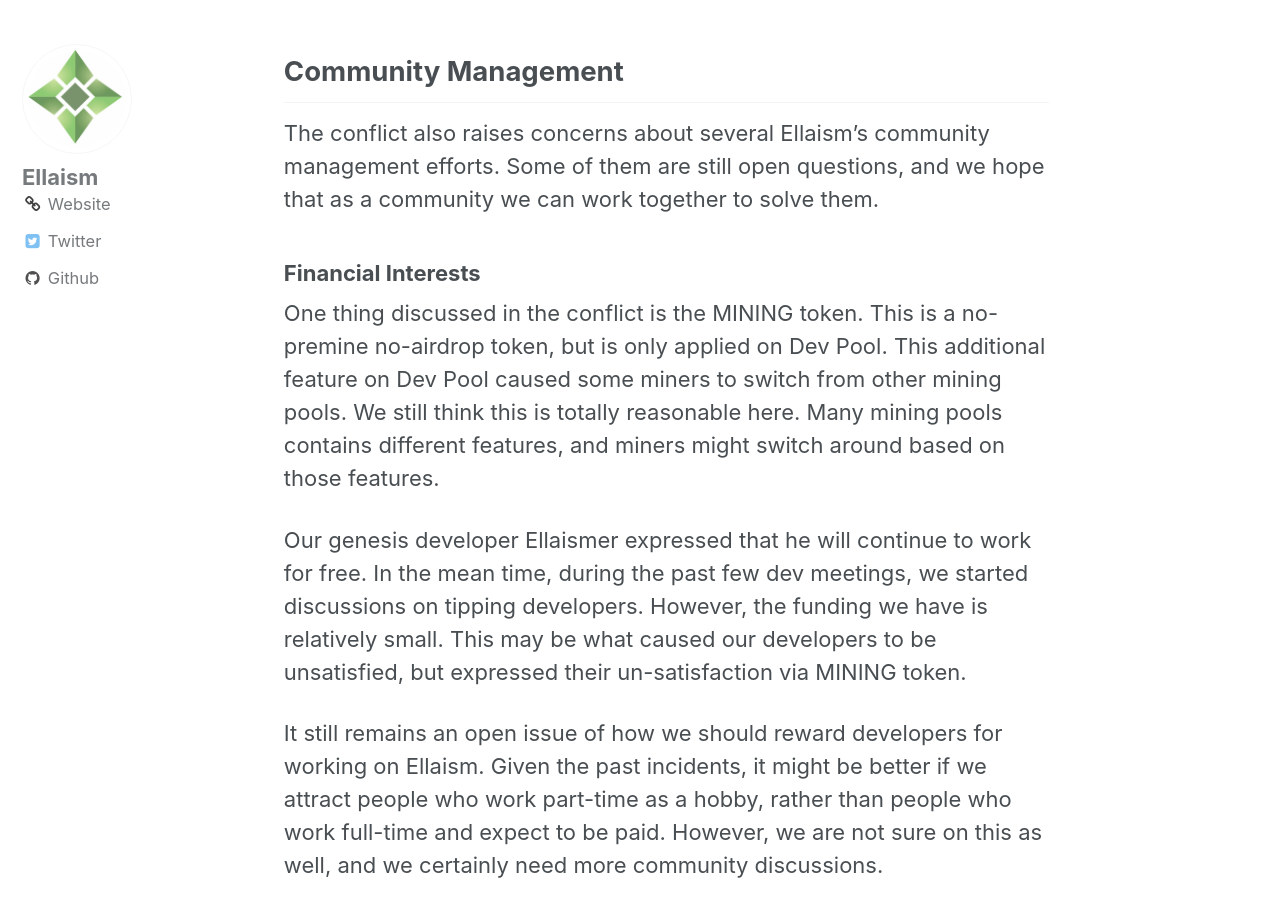
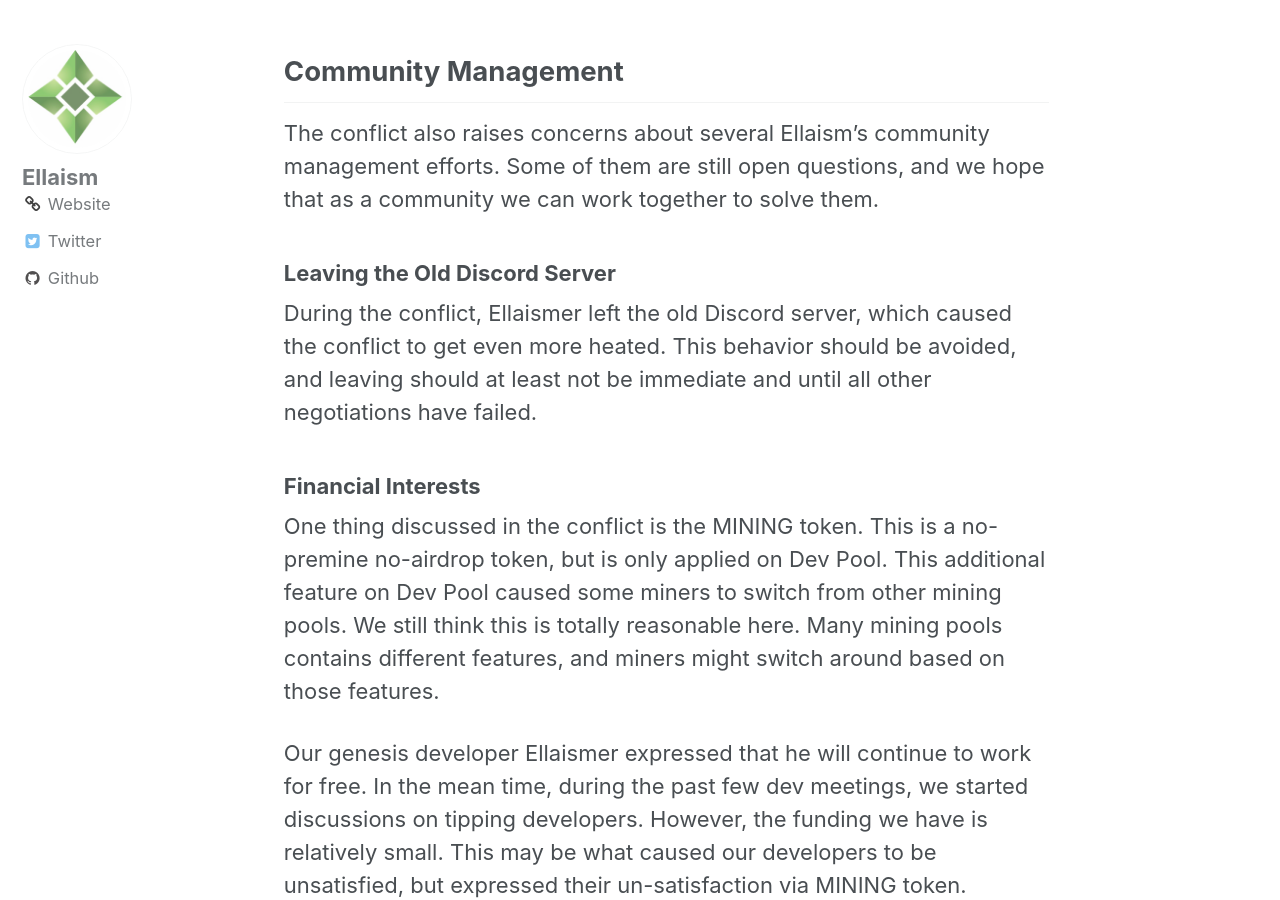
Before and after one commit to ellaism/ellaism.org, a Jekyll site: the page built from _posts/2018-03-14-post-conflict-debriefing.md, in a window 1280 px wide and 900 px high, scrolled down 2816 px. Built offline with Jekyll 4.4.1, drawn with Linux system fonts in a browser that asks for light colours.

Commit message:
Add leaving the old discord server section

```diff
--- a/_posts/2018-03-14-post-conflict-debriefing.md
+++ b/_posts/2018-03-14-post-conflict-debriefing.md
@@ -96,6 +96,13 @@
 management efforts. Some of them are still open questions, and we hope
 that as a community we can work together to solve them.
 
+### Leaving the Old Discord Server
+
+During the conflict, Ellaismer left the old Discord server, which caused
+the conflict to get even more heated. This behavior should be avoided,
+and leaving should at least not be immediate and until all other negotiations
+have failed.
+
 ### Financial Interests
 
 One thing discussed in the conflict is the MINING token. This is a
```
